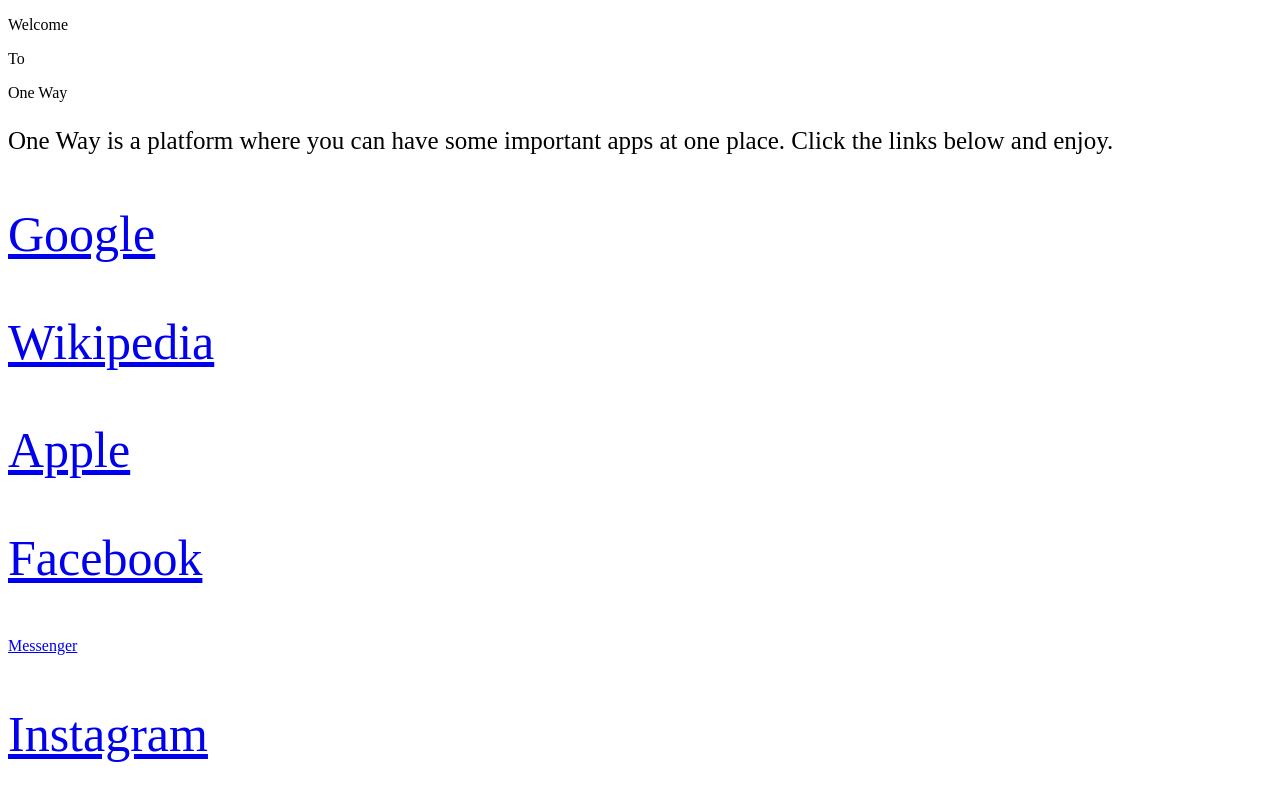
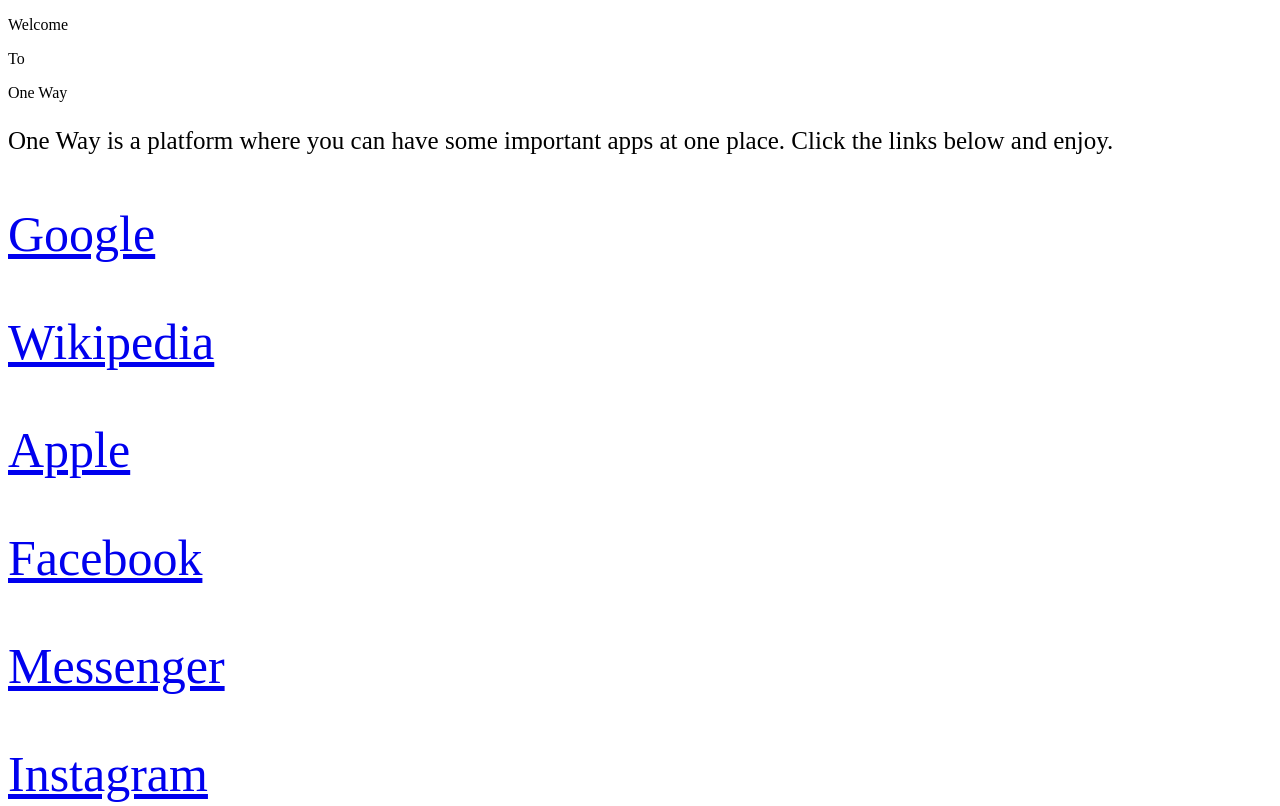
Before and after one commit to Azmayeen007/My-Website, a plain HTML site: page index.html in a window 1280 px wide. Shown: the top 806 px of the page. Drawn offline with Linux system fonts and the light colour scheme.

Commit message:
Update index.html

```diff
--- a/index.html
+++ b/index.html
@@ -22,7 +22,7 @@
 
     <a href="https://www.facebook.com/"><p style="font-size:50px">Facebook</p></a>
 
-    <a href="https://www.messenger.com/"><p style="font-size=:50px">Messenger</p></a>
+    <a href="https://www.messenger.com/"><p style="font-size:50px">Messenger</p></a>
 
     <a href="https://www.instagram.com/"><p style="font-size:50px">Instagram</p></a>
 
```
